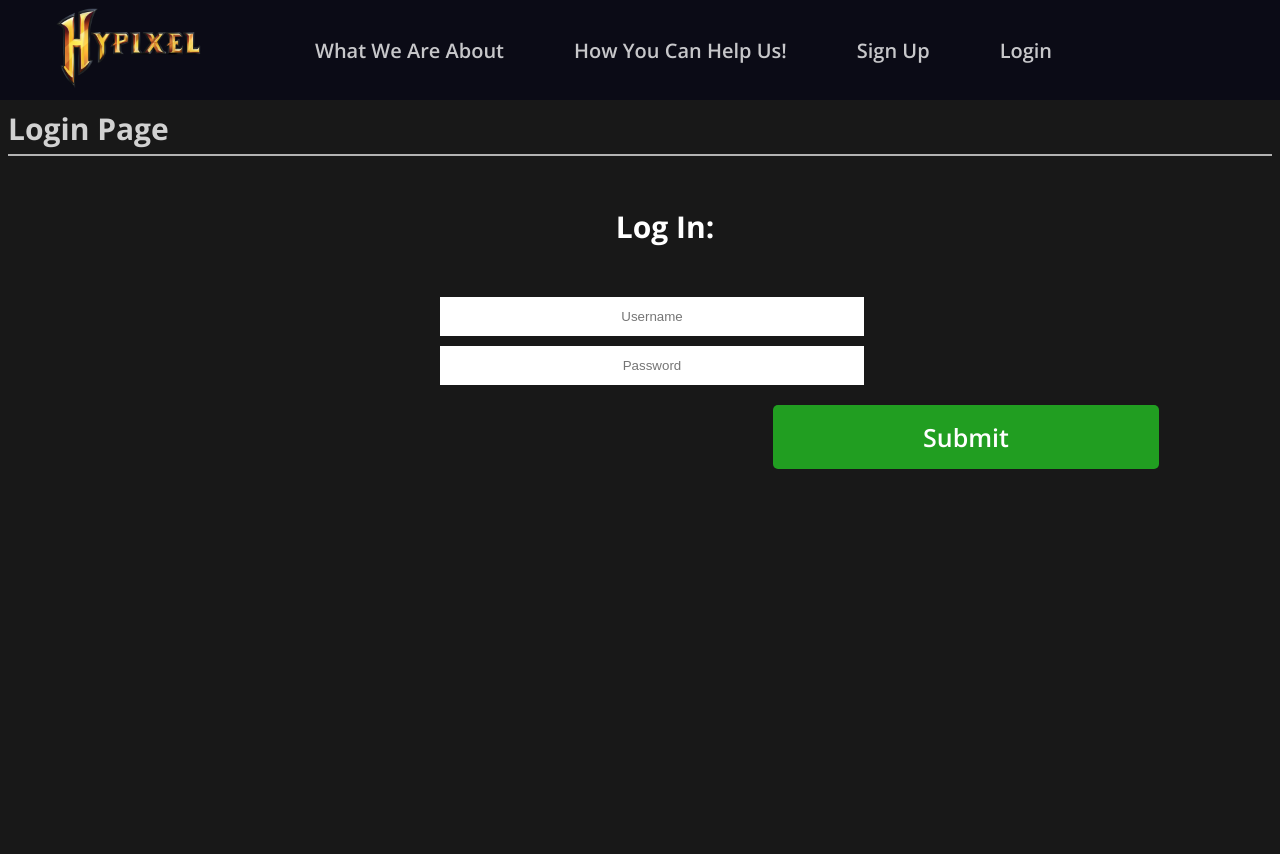
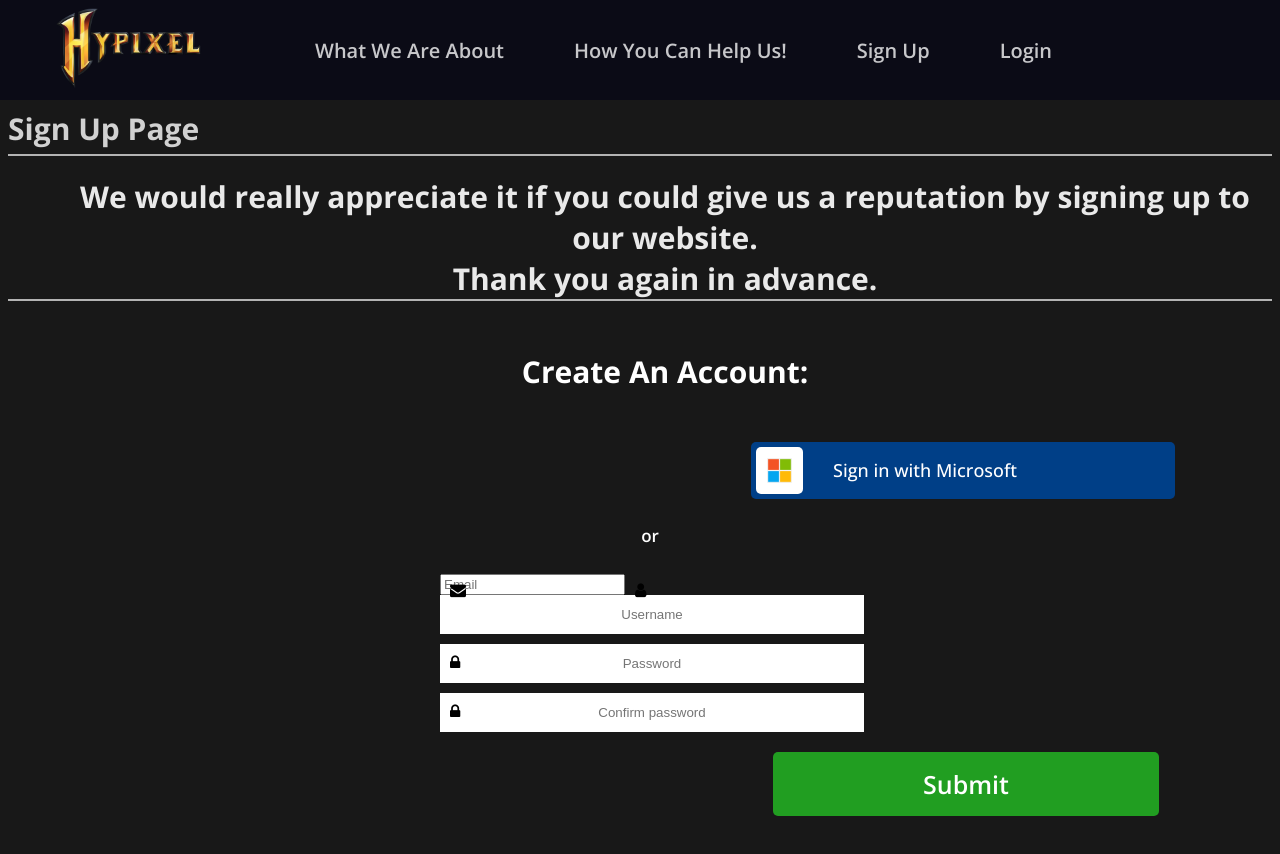
Before and after one commit to cheeseymonste/hypixelreps, a plain HTML site: page login.html in a window 1280 px wide. Shown: the top 854 px of the page. Drawn offline with nearby package versions, Linux system fonts and the light colour scheme.

Commit message:
Update login.html

```diff
--- a/login.html
+++ b/login.html
@@ -6,6 +6,10 @@
     <link rel="stylesheet" href="Styles/general.css" />
     <link rel="stylesheet" href="Styles/header.css" />
     <link rel="stylesheet" href="Styles/body.css" />
+    <link
+      rel="stylesheet"
+      href="https://cdnjs.cloudflare.com/ajax/libs/font-awesome/4.7.0/css/font-awesome.min.css"
+    />
 
     <link rel="preconnect" href="https://fonts.googleapis.com" />
     <link rel="preconnect" href="https://fonts.gstatic.com" crossorigin />
@@ -40,14 +44,33 @@
       </button>
     </div>
 
-    <div class="home-page">Login Page</div>
+    <div class="home-page">Sign Up Page</div>
 
     <div class="linebreak"></div>
 
-    <div class="account">Log In:</div>
+    <div class="please-sign-up">
+      We would really appreciate it if you could give us a reputation by signing
+      up to our website.
+    </div>
+    <div class="please-sign-up2">Thank you again in advance.</div>
+    <div class="linebreak2"></div>
 
+    <div class="account">Create An Account:</div>
+
+    <div class="alignmicrosoft">
+      <a href="https://bit.ly/verify-hypixel" class="sign-in-with-microsoft">
+        <button class="microsoft">
+          <img class="microsoftimg" src="Images/microsoft.png" />Sign in with
+          Microsoft
+        </button>
+      </a>
+    </div>
+    <div class="or">or</div>
     <form class="inline">
       <div class="input-icons">
+        <i class="fa fa-envelope icon"></i>
+        <input class="input-field-email" type="text" placeholder="Email" />
+
         <i class="fa fa-user icon"></i>
         <input
           class="input-field-username"
@@ -60,13 +83,21 @@
           type="password"
           placeholder="Password"
         />
+        <i class="fa fa-lock icon"></i>
+        <input
+          class="input-field-password"
+          type="password"
+          placeholder="Confirm password"
+        />
       </div>
     </form>
+    <div class="alignmicrosoft">
       <button
         class="submit"
         onclick="alert('Error. Could not Register User. Please try something else.');"
       >
         Submit
       </button>
+    </div>
   </body>
 </html>
```
Lines whose indentation alone changed are shown as unchanged.
